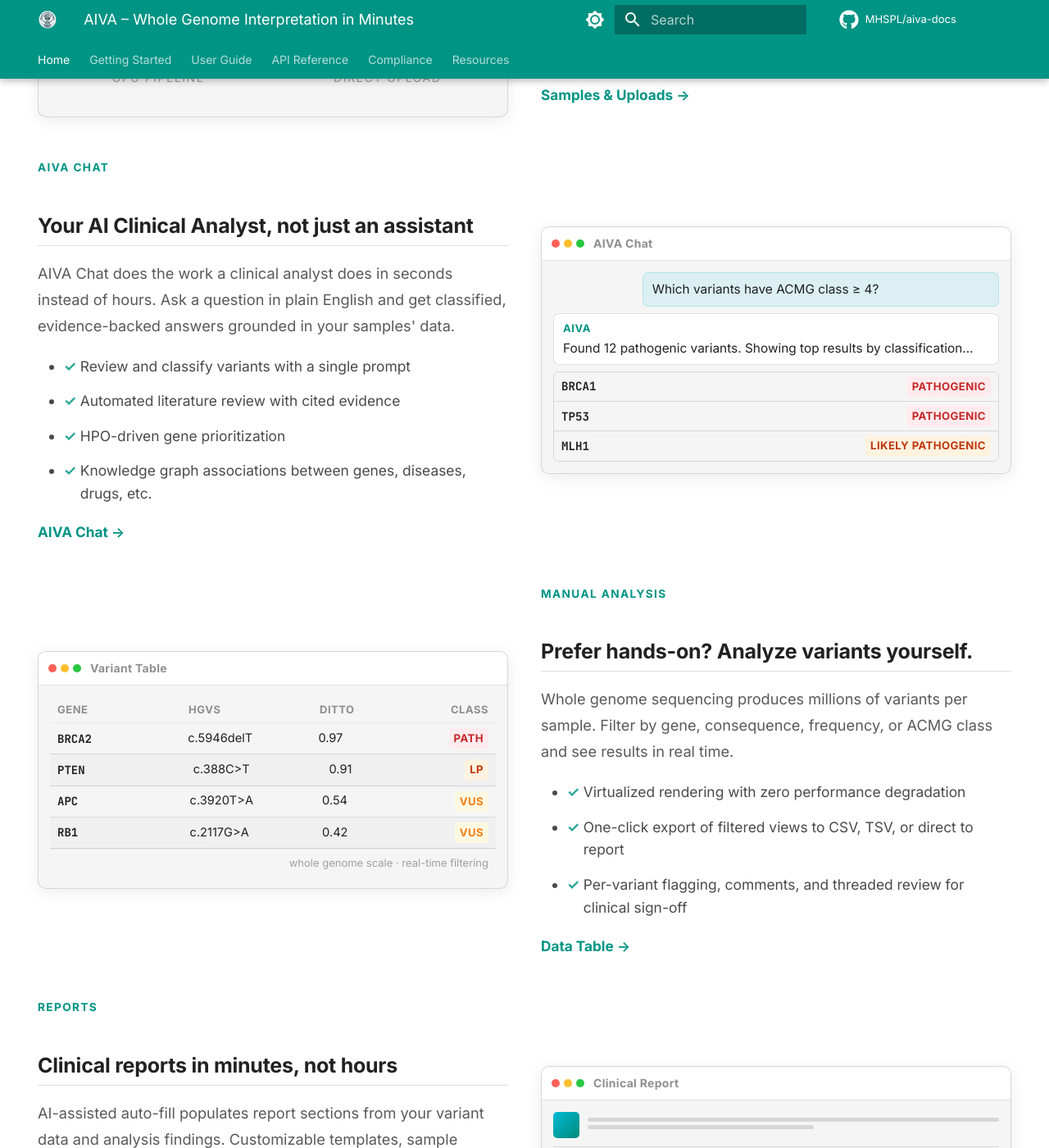
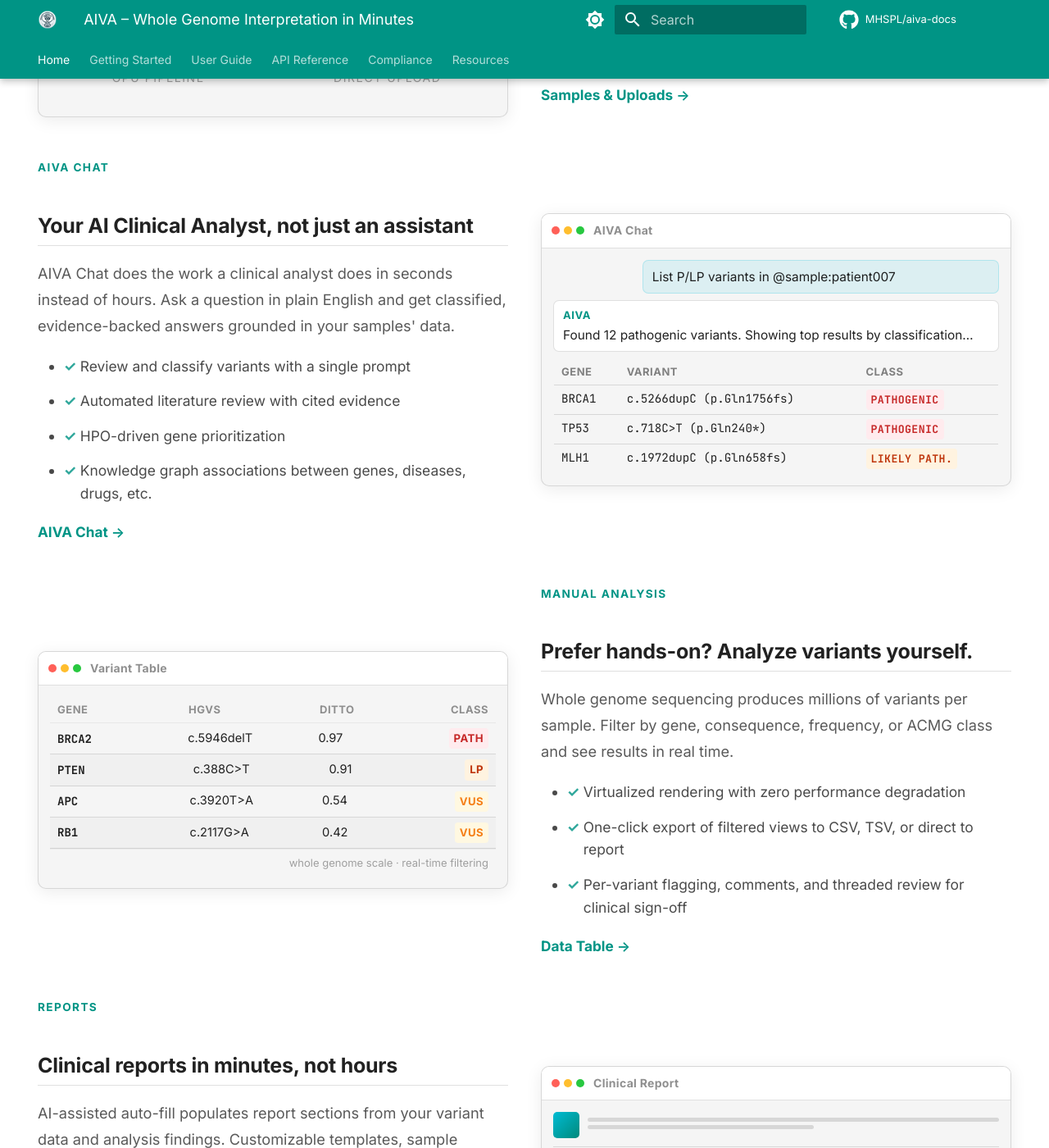
Before and after one commit to MHSPL/aiva-docs, an MkDocs documentation site: the page built from docs/index.md, in a window 1280 px wide and 1400 px high, scrolled down 884 px. Shown: the whole window at 82% size. Built offline with MkDocs 1.6.1 and Material for MkDocs 9.7.7, drawn with Linux system fonts in a browser that asks for light colours; comment, search, counter and statistics services are not loaded.

Commit message:
Redesign chat mockup as table and update feature cards layout
- Replace chat row divs with semantic HTML table structure
- Add table headers (Gene, Variant, Class) and variant notation examples
- Update chat query from "ACMG class ≥ 4" to "@sample:patient007" syntax
- Change feature cards from auto-fill grid to fixed 5-column layout with responsive breakpoints
- Remove icon gradient backgrounds from feature cards
- Increase table header font weight and add uppercase styling with letter spacing

```diff
--- a/docs/assets/stylesheets/custom.css
+++ b/docs/assets/stylesheets/custom.css
@@ -167,28 +167,35 @@
   margin-bottom: 3px;
 }
 
-.aiva-chat__rows {
+.aiva-chat__table {
+  width: 100%;
   margin-top: 8px;
+  border-collapse: collapse;
+  font-size: 0.72rem;
   border: 1px solid var(--md-typeset-table-color);
   border-radius: 6px;
   overflow: hidden;
 }
 
-.aiva-chat__row {
-  display: flex;
-  align-items: center;
-  justify-content: space-between;
+.aiva-chat__table th {
+  text-align: left;
   padding: 5px 9px;
-  font-size: 0.73rem;
+  font-size: 0.65rem;
+  font-weight: 600;
+  text-transform: uppercase;
+  letter-spacing: 0.5px;
+  opacity: .55;
   border-bottom: 1px solid var(--md-typeset-table-color);
 }
-.aiva-chat__row:last-child { border-bottom: none; }
 
-.aiva-chat__gene {
-  font-weight: 600;
+.aiva-chat__table td {
+  padding: 5px 9px;
+  border-bottom: 1px solid var(--md-typeset-table-color);
   font-family: var(--md-code-font-family, monospace);
   font-size: 0.71rem;
 }
+
+.aiva-chat__table tr:last-child td { border-bottom: none; }
 
 /* ── Table mockup ──────────────────────────────────────────── */
 .aiva-tbl__head {
@@ -414,9 +421,15 @@
    ============================================================ */
 .aiva-cards {
   display: grid;
-  grid-template-columns: repeat(auto-fill, minmax(200px, 1fr));
+  grid-template-columns: repeat(5, 1fr);
   gap: 14px;
   margin-top: 24px;
+}
+@media (max-width: 900px) {
+  .aiva-cards { grid-template-columns: repeat(3, 1fr); }
+}
+@media (max-width: 480px) {
+  .aiva-cards { grid-template-columns: 1fr; }
 }
 
 .aiva-card {
@@ -437,23 +450,6 @@
 [data-md-color-scheme="slate"] .aiva-card:hover {
   box-shadow: 0 6px 20px rgba(0,0,0,.32);
 }
-
-.aiva-card__icon {
-  display: block;
-  width: 32px;
-  height: 32px;
-  border-radius: 7px;
-  margin-bottom: 12px;
-  background: linear-gradient(135deg, var(--md-primary-fg-color), #00695c);
-}
-
-/* Distinct icon colors per type */
-.aiva-icon--upload { background: linear-gradient(135deg,#0097a7,#00695c); }
-.aiva-icon--collab { background: linear-gradient(135deg,#5e35b1,#3949ab); }
-.aiva-icon--book   { background: linear-gradient(135deg,#00838f,#006064); }
-.aiva-icon--api    { background: linear-gradient(135deg,#1565c0,#0d47a1); }
-.aiva-icon--shield { background: linear-gradient(135deg,#2e7d32,#1b5e20); }
-.aiva-icon--admin  { background: linear-gradient(135deg,#558b2f,#33691e); }
 
 .aiva-card__title {
   font-size: 0.9rem;
--- a/docs/index.md
+++ b/docs/index.md
@@ -105,25 +105,21 @@
         <span class="aiva-mockup__title">AIVA Chat</span>
       </div>
       <div class="aiva-mockup__body">
-        <div class="aiva-chat__msg aiva-chat__msg--user">Which variants have ACMG class ≥ 4?</div>
+        <div class="aiva-chat__msg aiva-chat__msg--user">List P/LP variants in @sample:patient007</div>
         <div class="aiva-chat__msg aiva-chat__msg--ai">
           <span class="aiva-chat__label">AIVA</span>
           Found 12 pathogenic variants. Showing top results by classification…
         </div>
-        <div class="aiva-chat__rows">
-          <div class="aiva-chat__row">
-            <span class="aiva-chat__gene">BRCA1</span>
-            <span class="aiva-badge aiva-badge--path">Pathogenic</span>
-          </div>
-          <div class="aiva-chat__row">
-            <span class="aiva-chat__gene">TP53</span>
-            <span class="aiva-badge aiva-badge--path">Pathogenic</span>
-          </div>
-          <div class="aiva-chat__row">
-            <span class="aiva-chat__gene">MLH1</span>
-            <span class="aiva-badge aiva-badge--lpath">Likely Pathogenic</span>
-          </div>
-        </div>
+        <table class="aiva-chat__table">
+          <thead>
+            <tr><th>Gene</th><th>Variant</th><th>Class</th></tr>
+          </thead>
+          <tbody>
+            <tr><td>BRCA1</td><td>c.5266dupC (p.Gln1756fs)</td><td><span class="aiva-badge aiva-badge--path">Pathogenic</span></td></tr>
+            <tr><td>TP53</td><td>c.718C>T (p.Gln240*)</td><td><span class="aiva-badge aiva-badge--path">Pathogenic</span></td></tr>
+            <tr><td>MLH1</td><td>c.1972dupC (p.Gln658fs)</td><td><span class="aiva-badge aiva-badge--lpath">Likely Path.</span></td></tr>
+          </tbody>
+        </table>
       </div>
     </div>
   </div>
@@ -249,27 +245,22 @@
   <p class="aiva-section__desc">Every module works together — no stitching tools, no manual data handoff.</p>
   <div class="aiva-cards">
     <a href="samples/" class="aiva-card">
-      <span class="aiva-card__icon aiva-icon--upload"></span>
       <span class="aiva-card__title">Samples &amp; Uploads</span>
       <span class="aiva-card__desc">Drag-and-drop or cloud URL uploads with optional variant annotation.</span>
     </a>
     <a href="collaboration/" class="aiva-card">
-      <span class="aiva-card__icon aiva-icon--collab"></span>
       <span class="aiva-card__title">Collaboration</span>
       <span class="aiva-card__desc">Projects, role-based access, variant flagging, and threaded comments.</span>
     </a>
     <a href="playbooks/" class="aiva-card">
-      <span class="aiva-card__icon aiva-icon--book"></span>
       <span class="aiva-card__title">Playbooks</span>
       <span class="aiva-card__desc">Reusable analysis workflows you can share across your team or institution.</span>
     </a>
     <a href="api/" class="aiva-card">
-      <span class="aiva-card__icon aiva-icon--api"></span>
       <span class="aiva-card__title">REST API</span>
       <span class="aiva-card__desc">Programmatic access for uploads, chat, classification, exports, and MCP.</span>
     </a>
     <a href="compliance/hipaa/" class="aiva-card">
-      <span class="aiva-card__icon aiva-icon--shield"></span>
       <span class="aiva-card__title">HIPAA Compliance</span>
       <span class="aiva-card__desc">PHI detection, full audit trail, and enterprise-grade data security.</span>
     </a>
```
